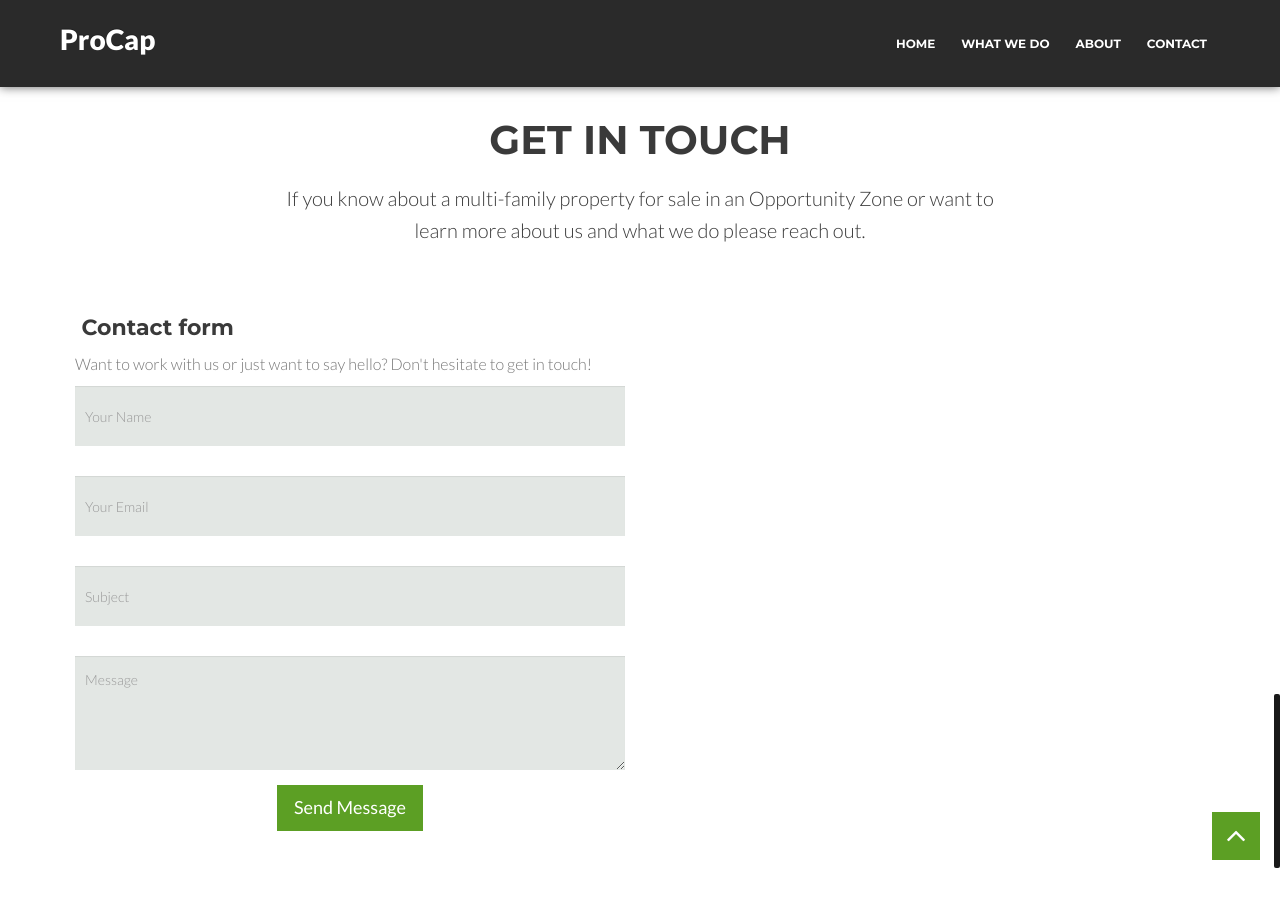
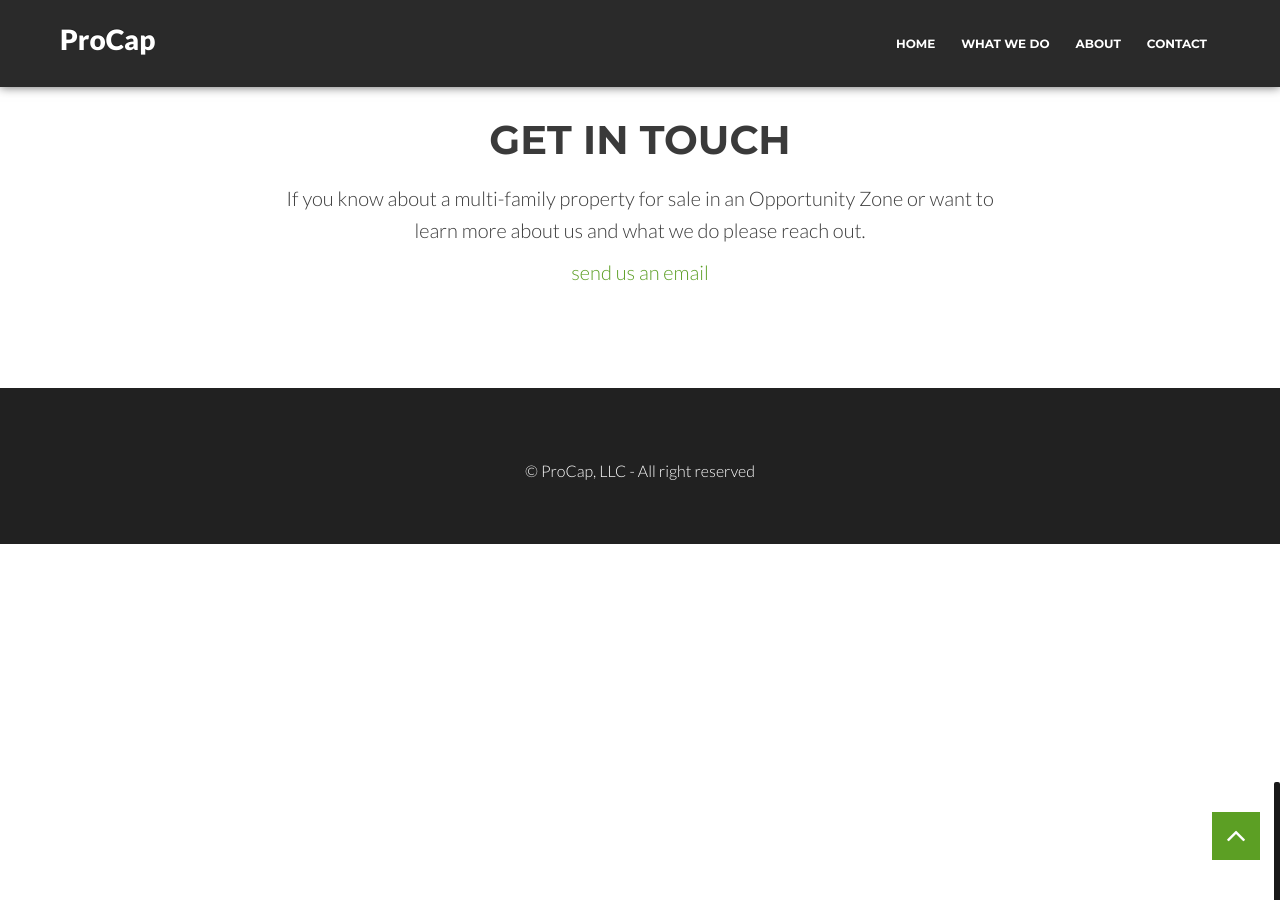
Before and after one commit to procapllc/procapllc, a Jekyll site: the page built from index.md, in a window 1280 px wide and 900 px high, scrolled down 3587 px. Built offline with Jekyll 4.4.1, drawn with Linux system fonts in a browser that asks for light colours; our own code applies the rules of GitHub Pages for plain Markdown files.

Commit message:
Replace contact form with link to email us

```diff
--- a/_layouts/default.html
+++ b/_layouts/default.html
@@ -203,50 +203,8 @@
               If you know about a multi-family property for sale in an Opportunity Zone or want to
               learn more about us and what we do please reach out.
             </p>
+            <p><a href="mailto:ivan@procap.llc,jon@procap.llc?subject=ProCap website inquiry&body=Hi, I'm reaching out to learn more about ProCap.">send us an email</a></p>
           </div>
-        </div>
-      </div>
-    </div>
-
-    <div class="container">
-      <div class="row">
-        <div class="col-md-6">
-          <h4><i class="icon-envelope"></i><strong>Contact form</strong></h4>
-          <p>
-            Want to work with us or just want to say hello? Don't hesitate to get in touch!
-          </p>
-          <!-- start contact form -->
-          <div class="cform" id="contact-form">
-
-
-            <div id="sendmessage">Your message has been sent. Thank you!</div>
-            <div id="errormessage"></div>
-            <form action="" method="post" role="form" class="contactForm">
-              <div class="form-group">
-                <input type="text" name="name" class="form-control" id="name" placeholder="Your Name" data-rule="minlen:4"
-                  data-msg="Please enter at least 4 chars" />
-                <div class="validation"></div>
-              </div>
-              <div class="form-group">
-                <input type="email" class="form-control" name="email" id="email" placeholder="Your Email" data-rule="email"
-                  data-msg="Please enter a valid email" />
-                <div class="validation"></div>
-              </div>
-              <div class="form-group">
-                <input type="text" class="form-control" name="subject" id="subject" placeholder="Subject" data-rule="minlen:4"
-                  data-msg="Please enter at least 8 chars of subject" />
-                <div class="validation"></div>
-              </div>
-              <div class="form-group">
-                <textarea class="form-control" name="message" rows="5" data-rule="required" data-msg="Please write something for us"
-                  placeholder="Message"></textarea>
-                <div class="validation"></div>
-              </div>
-
-              <div class="text-center"><button type="submit" class="btn btn-lg btn-theme">Send Message</button></div>
-            </form>
-          </div>
-          <!-- END contact form -->
         </div>
       </div>
     </div>
@@ -298,9 +256,6 @@
       )
     });
   </script>
-
   <script src="assets/js/custom.js"></script>
-  <script src="assets/js/contactform.js"></script>
-
 </body>
 </html>
```
